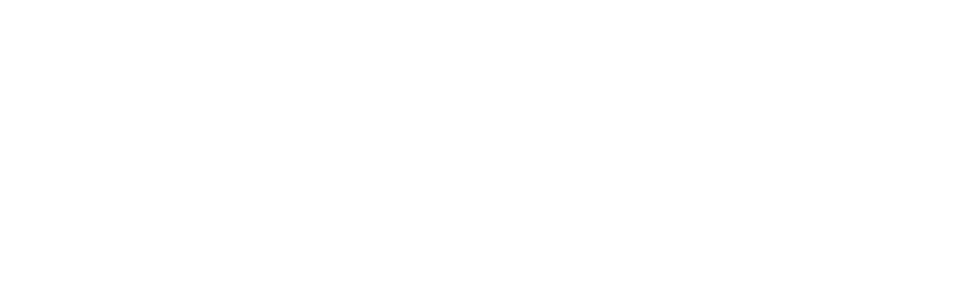
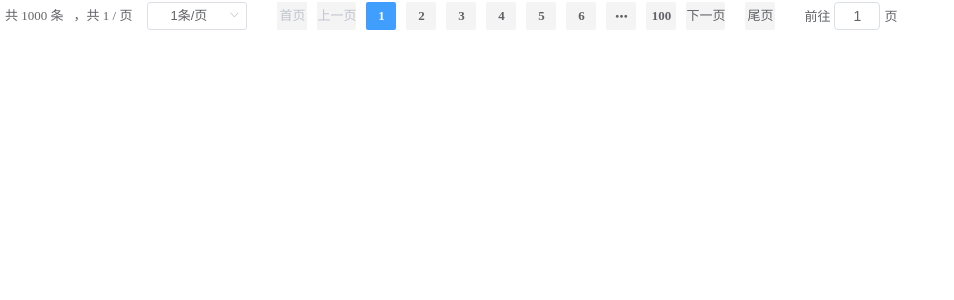
Before and after one commit to worthlove/demoProject, a Vue app: page /elementUI-pagination in a window 1280 px wide. Shown: the top 300 px of the page, without its empty margins (0-954 px from the left). Built offline with nearby package versions, Linux system fonts and the light colour scheme.

Commit message:
代码提交

```diff
--- a/src/router/index.js
+++ b/src/router/index.js
@@ -102,6 +102,15 @@
           title: "天气1",
         },
       },
+      {
+        path: "/elementUI-pagination",
+        name: "pagination",
+        component: () =>
+          import("../views/element-ui/el-pagination/index.vue"),
+        meta: {
+          title: "按钮组",
+        },
+      },
     ],
   },
 ];
--- a/src/views/element-ui/el-DatePicker/mDatePicker.vue
+++ b/src/views/element-ui/el-DatePicker/mDatePicker.vue
@@ -62,7 +62,7 @@
           maxTime = dt[1]
           if (!oldValue) {
             this.dataForm.faultTime = dateTime
-          } else if (newValue.split(' ')[0] != oldValue.split(' ')[0]) {
+          } else if (newValue.split(' ')[0] !== oldValue.split(' ')[0]) {
             this.dataForm.faultTime = dateTime
           }
         } else {
--- /dev/null
+++ b/src/views/element-ui/el-pagination/index.vue
@@ -0,0 +1,78 @@
+<template>
+  <div style="display: flex">
+    <el-pagination
+      @size-change="handleSizeChange"
+      @current-change="handleCurrentChange"
+      :current-page="page.page"
+      :page-sizes="[1, 2, 3, 4]"
+      :page-size="page.size"
+      layout="total,slot, sizes"
+      :total="page.totalCount"
+      prev-text="上一页"
+      next-text="下一页"
+      background
+    >
+      <span class="el-pagination__total">，共 {{ page.page }} / {{ page.pageCount }} 页</span>
+    </el-pagination>
+    <el-pagination
+      @size-change="handleSizeChange"
+      @current-change="handleCurrentChange"
+      :current-page="page.page"
+      :page-sizes="[1, 2, 3, 4]"
+      :page-size="page.size"
+      layout="slot, prev, pager, next"
+      :total="page.totalCount"
+      prev-text="上一页"
+      next-text="下一页"
+      background
+    >
+      <button :disabled="page.page == 1" @click="show(1)" class="btn-prev">首页</button>
+    </el-pagination>
+    <el-pagination
+      @size-change="handleSizeChange"
+      @current-change="handleCurrentChange"
+      :current-page="page.page"
+      :page-sizes="[1, 2, 3, 4]"
+      :page-size="page.size"
+      layout="slot,jumper"
+      :total="page.totalCount"
+      prev-text="上一页"
+      next-text="下一页"
+      background
+    >
+      <button
+        :disabled="page.page == page.pageCount"
+        @click="show(page.pageCount)"
+        class="btn-prev"
+      >尾页</button>
+    </el-pagination>
+  </div>
+</template>
+<script>
+export default {
+  data() {
+    return {
+      page: {
+        page: 1,
+        size: 10,
+        totalCount: 1000
+      }
+    }
+  },
+  watch() {},
+  mounted() {},
+  computed: {
+    pageCount() {
+      return Math.ceil(this.page.totalCount / this.page.size)
+    }
+  },
+  methods: {
+    show(status) {
+      console.log(status, 'status')
+      page.pageCount = status
+    }
+  }
+}
+</script>
+<style scoped>
+</style>
```
